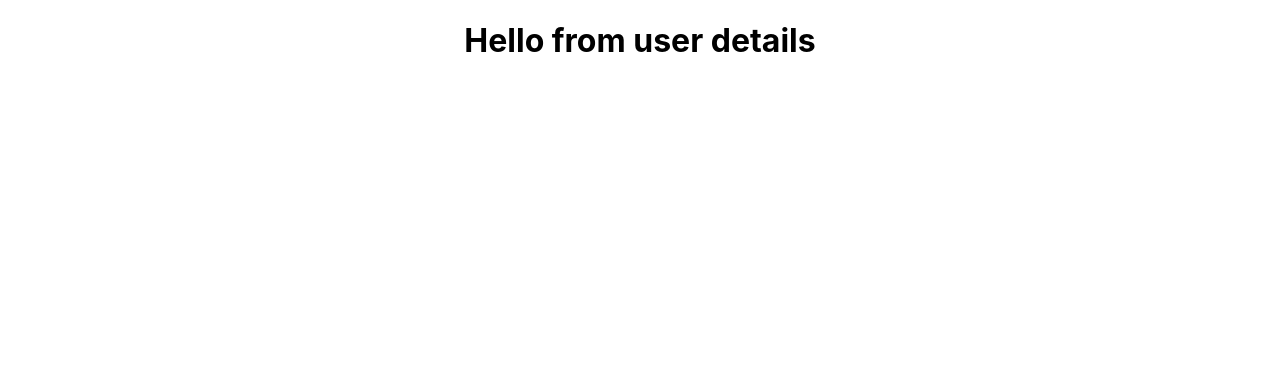
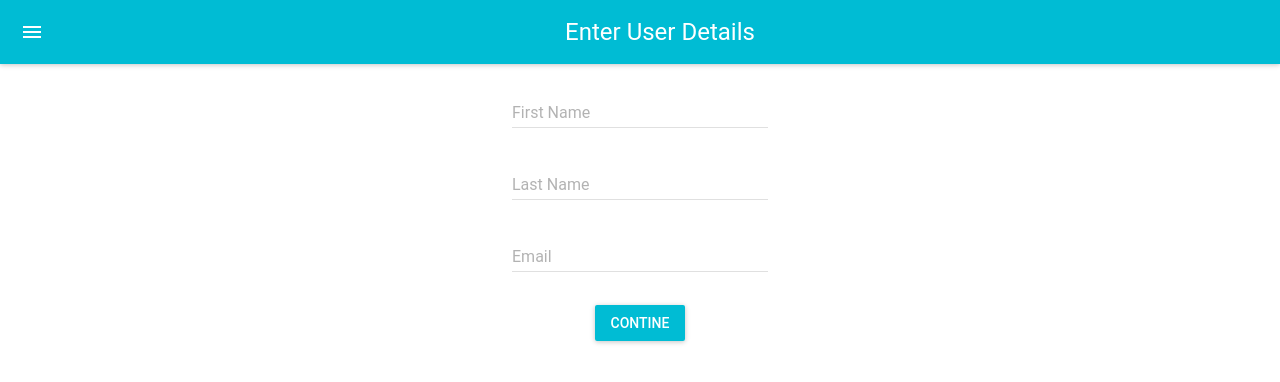
Before and after one commit to sphcastillo/portfolio_nextjs, a React (Create React App) app in the folder formtemplates/: page / in a window 1280 px wide. Shown: the top 382 px of the page. Built offline with nearby package versions, Linux system fonts and the light colour scheme.

Commit message:
FormUserDetails is successfully working

```diff
--- a/formtemplates/src/components/FormUserDetails.js
+++ b/formtemplates/src/components/FormUserDetails.js
@@ -1,13 +1,62 @@
-import React, { Component } from 'react'
+import React, { Component } from 'react';
+import MuiThemeProvider from 'material-ui/styles/MuiThemeProvider';
+import AppBar from 'material-ui/AppBar';
+import TextField from 'material-ui/TextField';
+import RaisedButton from 'material-ui/RaisedButton'
 
+const styles = {
+    button: {
+        margin: 25
+    }
+}
+
+//Calling nextStep from UserForm.js, we are passing it in as props
 export class FormUserDetails extends Component {
+    continue= e => {
+        e.preventDefault();
+        this.props.nextStep();
+    }
     render() {
+        const { values, handleChange } = this.props;
+
         return (
-            <div>
-                <h1>Hello from user details</h1>
-            </div>
+            <MuiThemeProvider>
+                <React.Fragment>
+                    <AppBar title="Enter User Details" />
+                    <TextField
+                        hintText="Enter Your First Name"
+                        floatingLabelText="First Name"
+                        onChange={handleChange("firstName")}
+                        defaultValue = {values.firstName}
+                    />
+                    <br/>
+                    <TextField
+                        hintText="Enter Your Last Name"
+                        floatingLabelText="Last Name"
+                        onChange={handleChange("lastName")}
+                        defaultValue = {values.lastName}
+                    />
+                    <br/>
+                    <TextField
+                        hintText="Enter Your Email"
+                        floatingLabelText="Email"
+                        onChange={handleChange("email")}
+                        defaultValue = {values.email}
+                    />
+                    <br/>
+                    <RaisedButton
+                        label="Contine"
+                        primary={true}
+                        style={styles.button}
+                        onClick={this.continue}
+                    />
+
+                </React.Fragment>
+            </MuiThemeProvider>
         )
     }
 }
 
-export default FormUserDetails
+
+
+export default FormUserDetails;
--- a/formtemplates/src/components/UserForm.js
+++ b/formtemplates/src/components/UserForm.js
@@ -35,7 +35,7 @@
     // take whatever the input is and set it to whatever the value is
 
     handleChange = input => e => {
-        this.setState({[input] : e.target.value});
+        this.setState({ [input] : e.target.value });
     }
 
     render() {
@@ -48,7 +48,7 @@
             case 1:
             return(
                 <FormUserDetails
-                    netStep = {this.nextStep}
+                    nextStep = {this.nextStep}
                     handleChange = {this.handleChange}
                     values={values}
                 />
```
